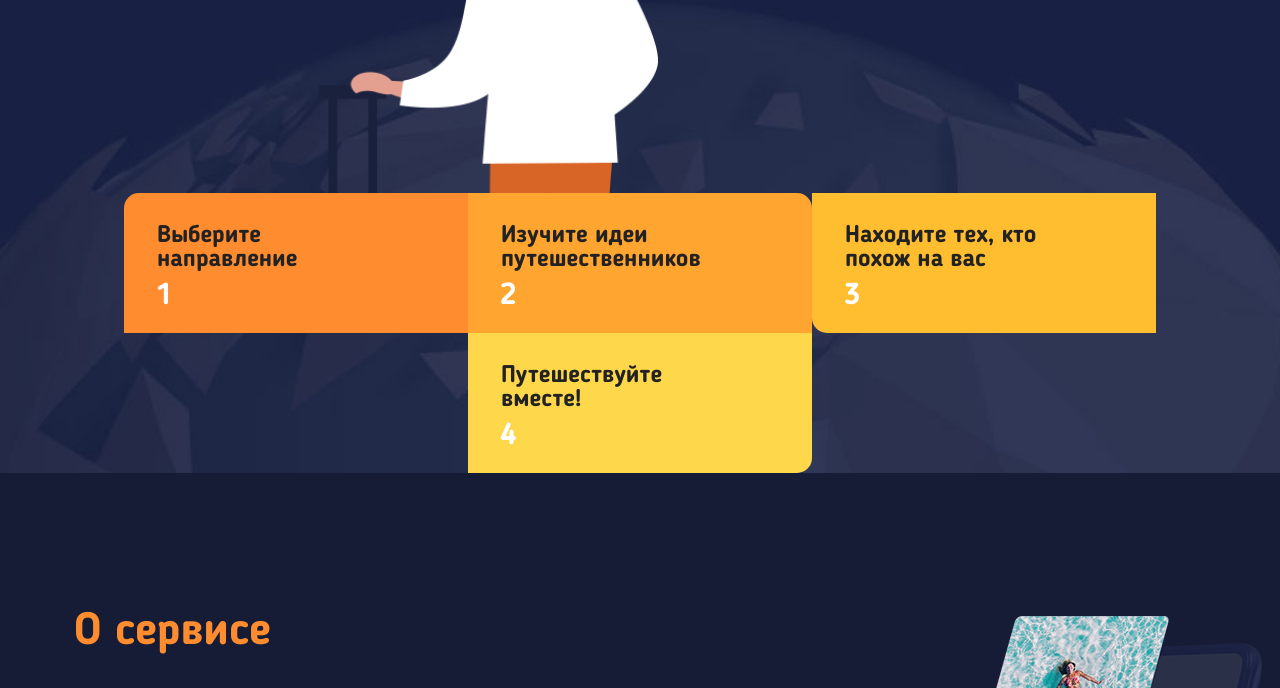
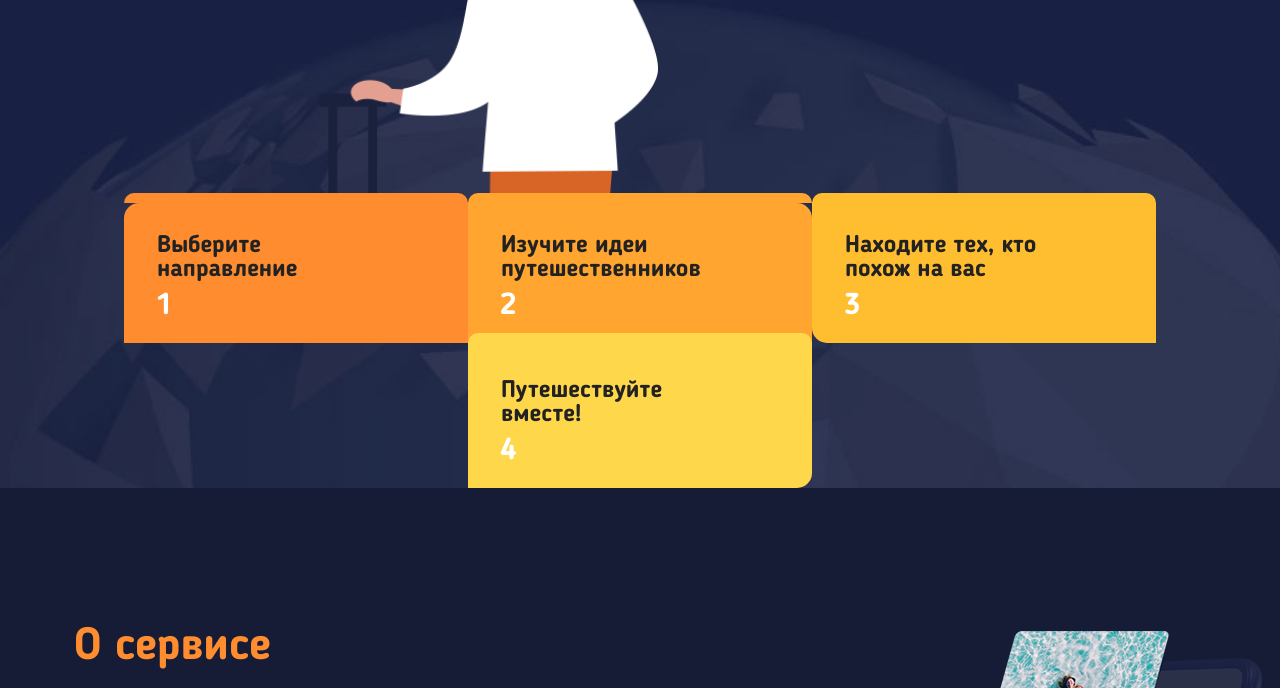
Before and after one commit to MikkyMeow/pognali-adaptive, a website: page source/index.html in a window 1280 px wide. Shown: the part 533-1221 px from the top of the page. Drawn offline with Linux system fonts and the light colour scheme.

Commit message:
fix header-plan-list

```diff
--- a/source/sass/modules/header.scss
+++ b/source/sass/modules/header.scss
@@ -80,11 +80,12 @@
 }
 
 .header__plan-list {
-  margin: 30px auto 0;
+  margin: 40px auto 0;
   font-size: 18px;
   line-height: 18px;
   font-weight: 700;
   text-align: left;
+  position: relative;
 }
 
 .header__plan-item {
@@ -92,13 +93,25 @@
   justify-content: flex-start;
   width: 180px;
   max-width: 84%;
-  min-height: 80px;
-  border-radius: 10px;
+  min-height: 60px;
   margin: 0 auto;
   padding-left: 24px;
   padding-right: 65px;
   padding-bottom: 20px;
   position: relative;
+
+  &::before {
+    content: "";
+    width: 100%;
+    height: 10px;
+    display: block;
+    position: absolute;
+    top: -10px;
+    left: 0;
+    border-top-left-radius: 20px;
+    border-top-right-radius: 20px;
+
+  }
 
   &::after {
     position: absolute;
@@ -106,13 +119,17 @@
     font-size: 18px;
     line-height: 18px;
     right: 21px;
-    top: 22px;
+    top: 12px;
     color: $white;
   }
 }
 
 .header__plan-item-1 {
   background-color: #ff8d30;
+
+  &::before {
+    background-color: #ff8d30;
+  }
 
   &::after {
     content: "1";
@@ -121,7 +138,10 @@
 
 .header__plan-item-2 {
   background-color: #ffa530;
-  top: -20px;
+
+  &::before {
+    background-color: #ffa530;
+  }
 
   &::after {
     content: "2";
@@ -130,7 +150,10 @@
 
 .header__plan-item-3 {
   background-color: #ffbd30;
-  top: -40px;
+
+  &::before {
+    background-color: #ffbd30;
+  }
 
   &::after {
     content: "3";
@@ -139,9 +162,14 @@
 
 .header__plan-item-4 {
   background-color: $yellow;
-  top: -60px;
-  min-height: 80px;
-  padding-bottom: 0;
+  min-height: 50px;
+  padding-top: 5px;
+  padding-bottom: 15px;
+  border-radius: 0 0 10px 10px;
+
+  &::before {
+    background-color: $yellow;
+  }
 
   &::after {
     content: "4";
```
Also changed, not shown: source/css/style.css.
